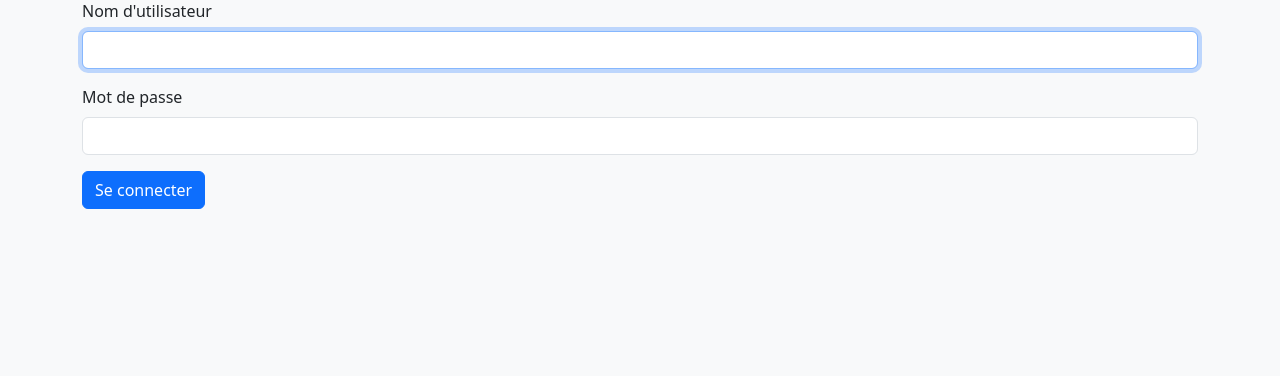
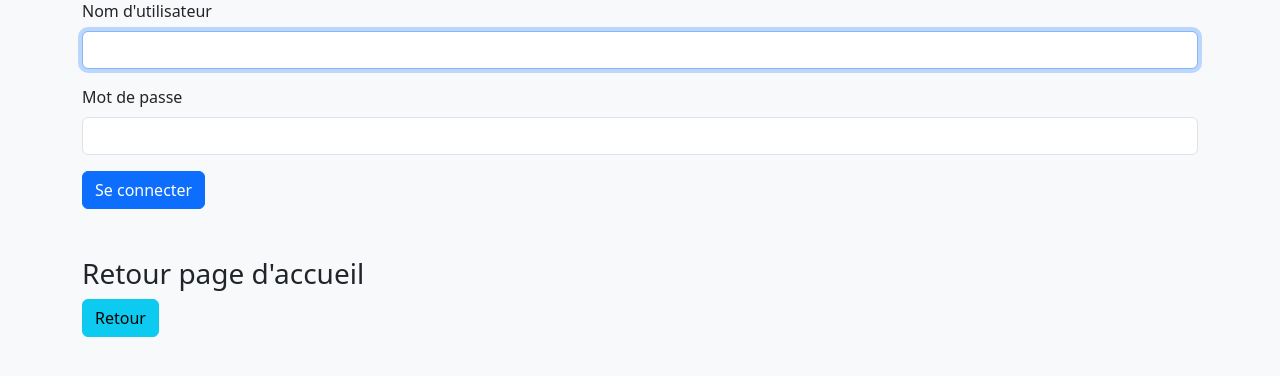
Before and after one commit to Marvillet/projetweb_groupe6, a PHP site: page /login.php in a window 1280 px wide. Shown: the part 103-479 px from the top of the page. Run offline with PHP 8.4, Linux system fonts and the light colour scheme.

Commit message:
login ajout bouton retour

```diff
--- a/back/login.php
+++ b/back/login.php
@@ -49,5 +49,9 @@ if ($_SERVER["REQUEST_METHOD"] == "POST") {
         <button type="submit" class="btn btn-primary">Se connecter</button>
     </form>
 </div>
+<div class="container mt-5">
+    <h3>Retour page d'accueil</h3>
+    <a href="../front/accueil.html" class="btn btn-info" target="">Retour</a>
+</div>
 </body>
 </html>
```
